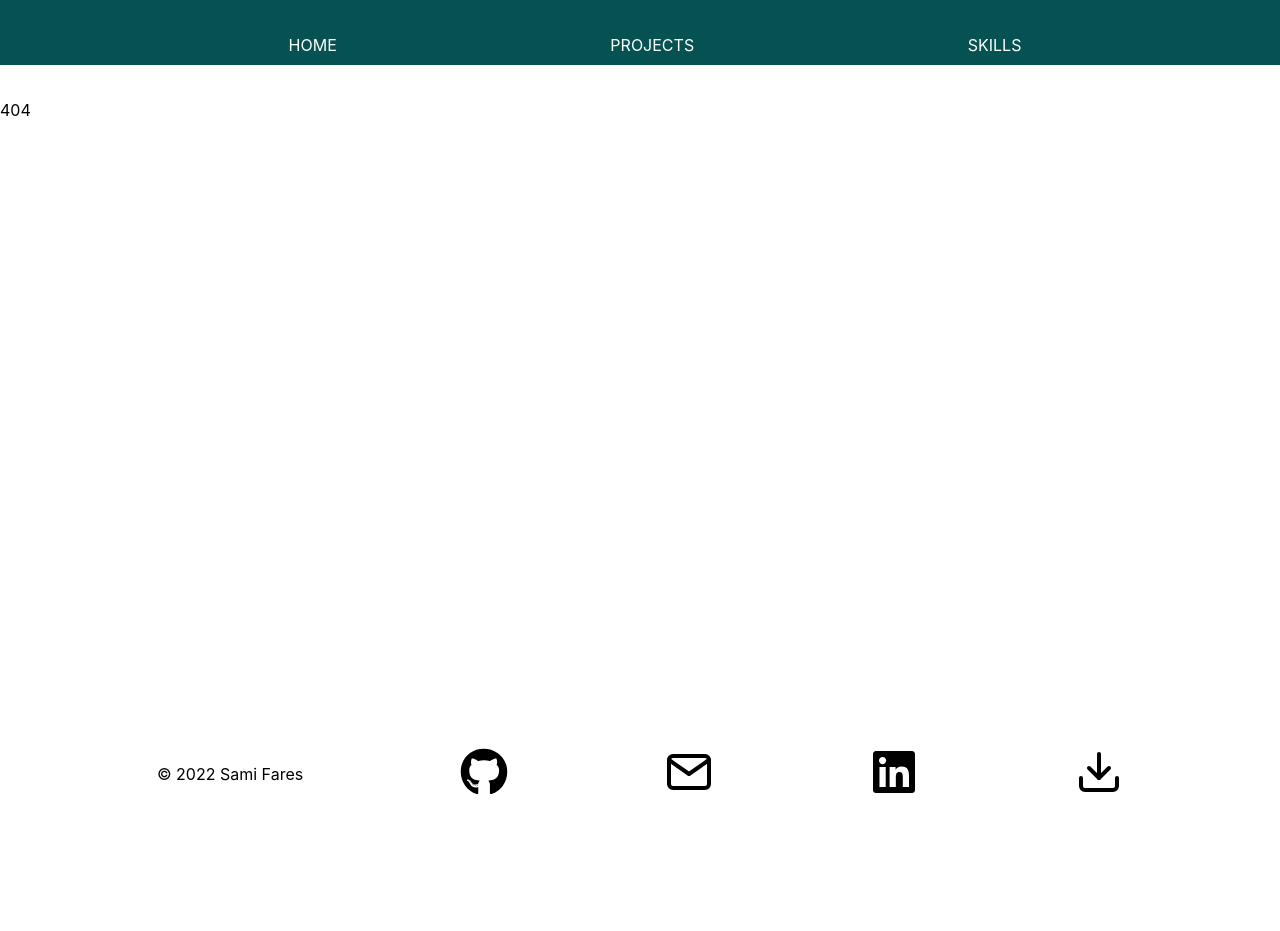
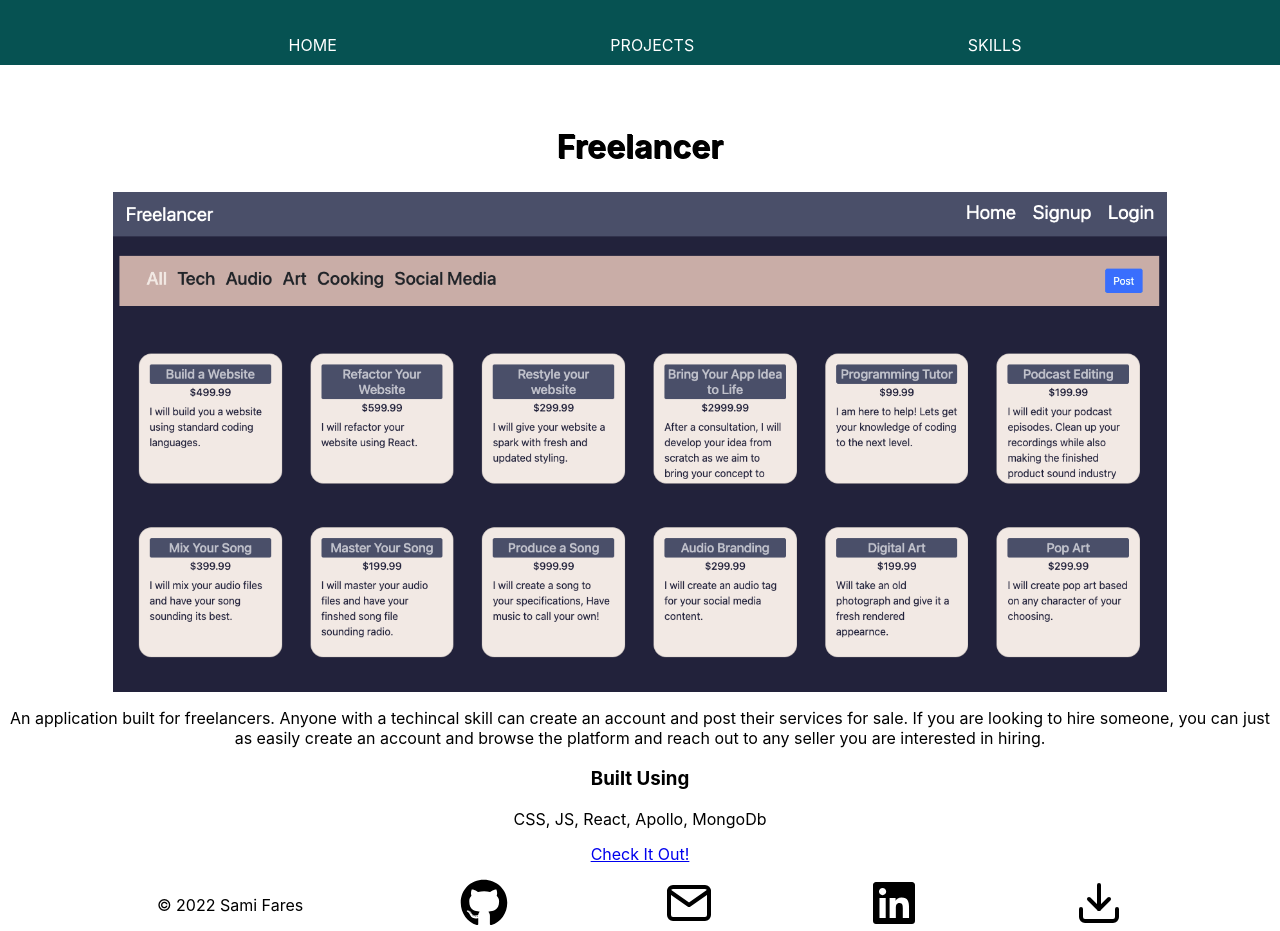
Before and after one commit to SamiFdev/Portfoliov2, a React (Create React App) app: page /projects/freelancer in a window 1280 px wide. Before the commit this address had no page. Before the commit the page ends 800 px from the top, so only its background shows below. Built offline with nearby package versions, Linux system fonts and the light colour scheme.

Commit message:
removed neha route, haven't touched projects page yet but working on individual projects page

```diff
--- a/src/App.js
+++ b/src/App.js
@@ -4,8 +4,8 @@ import Home from './components/Home'
 import Projects from './components/Projects'
 import Skills from './components/Skills'
 import Navbar from './components/Navbar'
-import Neha from './components/Projects/Neha'
 import Footer from './components/Footer'
+import Freelancer from './components/Projects/Freelancer'
 
 function App() {
     return (
@@ -22,12 +22,15 @@ function App() {
                         }
                     />
                     <Route path="/projects" element={<Projects />} />
-                    <Route path="/projects/neha" element={<Neha />} />
+                    <Route
+                        path="/projects/freelancer"
+                        element={<Freelancer />}
+                    />
                     <Route path="/skills" element={<Skills />} />
                     <Route path="*" element={<div>404</div>} />
                 </Routes>
-                <Footer />
             </main>
+            <Footer />
         </Router>
     )
 }
--- /dev/null
+++ b/src/components/Projects/Freelancer.js
@@ -0,0 +1,33 @@
+import landingpic from '../../assets/landing.png'
+import styles from './Projects.module.css'
+
+const Freelancer = () => {
+    return (
+        <section className={styles.ProjectContainer}>
+            <h1>Freelancer</h1>
+            <img
+                className={styles.ProjectImg}
+                src={landingpic}
+                alt="freelancer"
+            />
+            <p className={styles.ProjectDescription}>
+                An application built for freelancers. Anyone with a techincal
+                skill can create an account and post their services for sale. If
+                you are looking to hire someone, you can just as easily create
+                an account and browse the platform and reach out to any seller
+                you are interested in hiring.
+            </p>
+            <h3 className={styles.Built}> Built Using</h3>
+            <p2 className={styles.ProjectTech}>
+                CSS, JS, React, Apollo, MongoDb
+            </p2>
+            <a
+                className={styles.FreelanceLink}
+                href="https://freelancersal.herokuapp.com/">
+                Check It Out!
+            </a>
+        </section>
+    )
+}
+
+export default Freelancer
--- a/src/components/Projects/Neha.js
+++ /dev/null
@@ -1,7 +0,0 @@
-import React from 'react'
-
-const Neha = () => {
-    return <div>Neha</div>
-}
-
-export default Neha
--- a/src/components/Projects/Projects.module.css
+++ b/src/components/Projects/Projects.module.css
@@ -0,0 +1,29 @@
+.ProjectImg {
+    display: flex;
+    height: 500px;
+    width: auto;
+    justify-items: center;
+    margin: auto;
+}
+
+.FreelanceLink {
+    display: flex;
+    justify-content: center;
+    margin: auto;
+    padding: 15px;
+}
+
+.ProjectDescription {
+    display: flex;
+    text-align: center;
+}
+
+.Built {
+    display: flex;
+    justify-content: center;
+}
+
+.ProjectTech {
+    display: flex;
+    justify-content: center;
+}
--- a/src/components/Projects/index.js
+++ b/src/components/Projects/index.js
@@ -1,10 +1,12 @@
 import { Link } from 'react-router-dom'
+import landingpic from '../../assets/landing.png'
 
 function Projects() {
     return (
         <div>
             <h1>PROJECTS</h1>
-            <Link to="/projects/neha">Project 1</Link>
+
+            <Link to="/projects/freelancer">Freelancer</Link>
         </div>
     )
 }
```
Also changed, not shown: src/assets/landing.png (added).
